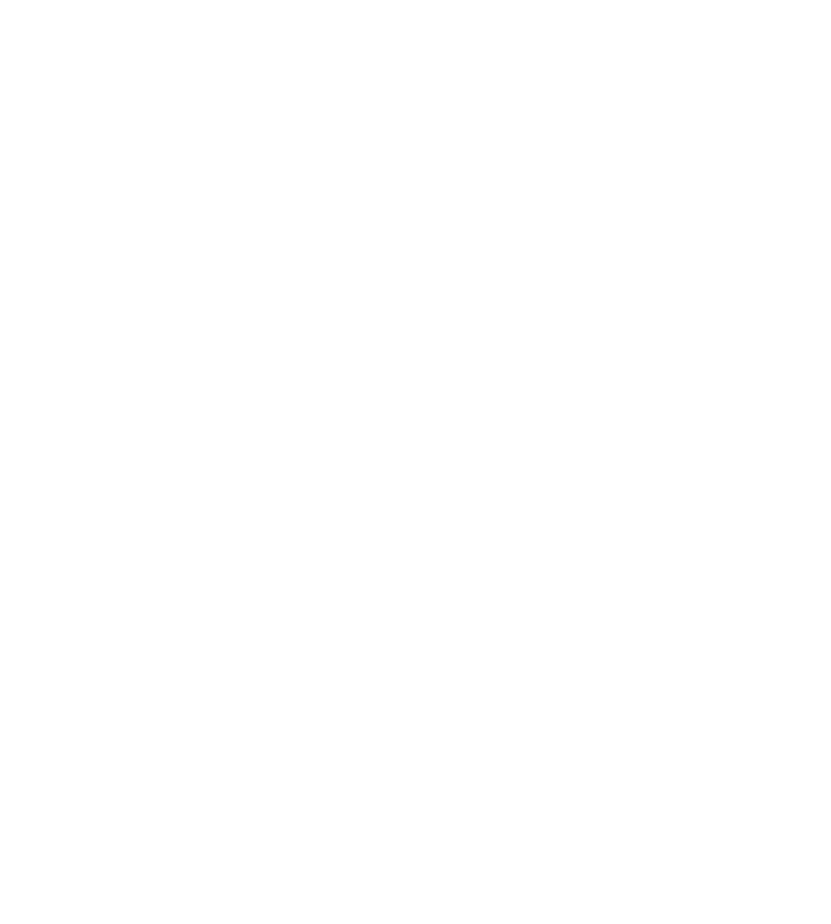
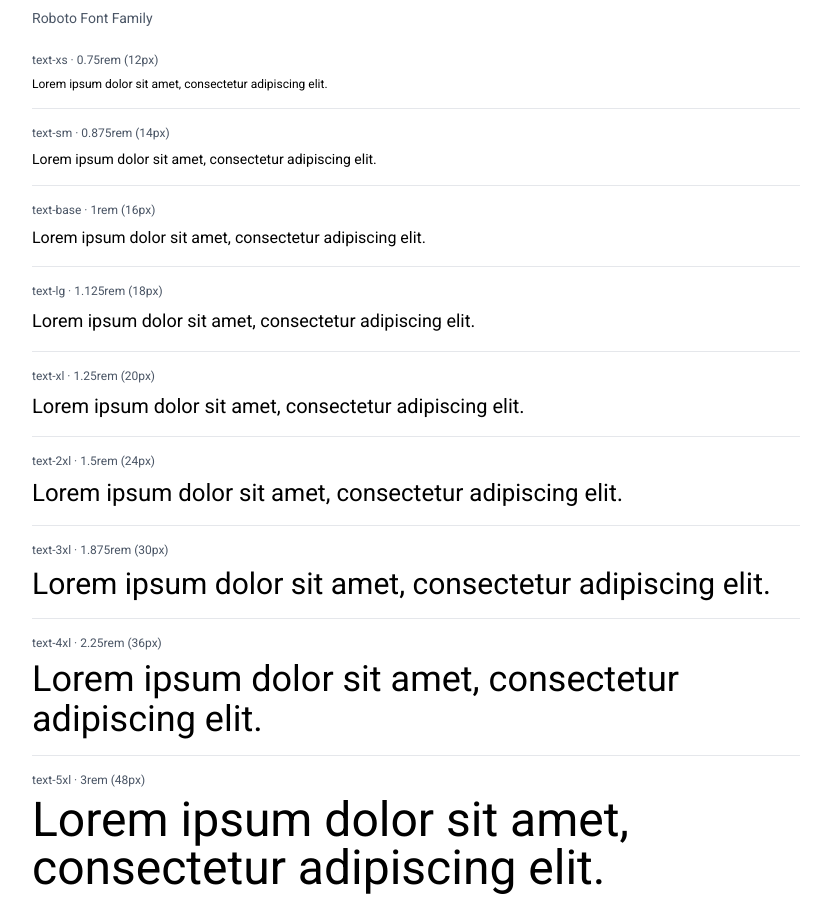
Before and after one commit to kleinlennart/un-website-boilerplate, a Next.js app: page / in a window 1280 px wide. Shown: the part 823-1747 px from the top of the page, without its empty margins (224-1055 px from the left). Before the commit the page ends 800 px from the top, so only its background shows below. Built offline with nearby package versions, Linux system fonts and the light colour scheme.

Commit message:
add typography

```diff
--- a/src/app/page.tsx
+++ b/src/app/page.tsx
@@ -115,6 +115,70 @@
                             </div>
                         </div>
                     </section>
+
+                    {/* Typography Showcase */}
+                    <section className="mt-12">
+                        <h2 className="text-2xl font-bold text-foreground mb-2">
+                            Typography Scale
+                        </h2>
+                        <p className="text-sm text-gray-600 mb-6">Roboto Font Family</p>
+                        <div className="space-y-4">
+                            <div className="border-b border-gray-200 pb-4">
+                                <p className="text-xs text-gray-600 mb-2">text-xs · 0.75rem (12px)</p>
+                                <p className="text-xs text-foreground">
+                                    Lorem ipsum dolor sit amet, consectetur adipiscing elit.
+                                </p>
+                            </div>
+                            <div className="border-b border-gray-200 pb-4">
+                                <p className="text-xs text-gray-600 mb-2">text-sm · 0.875rem (14px)</p>
+                                <p className="text-sm text-foreground">
+                                    Lorem ipsum dolor sit amet, consectetur adipiscing elit.
+                                </p>
+                            </div>
+                            <div className="border-b border-gray-200 pb-4">
+                                <p className="text-xs text-gray-600 mb-2">text-base · 1rem (16px)</p>
+                                <p className="text-base text-foreground">
+                                    Lorem ipsum dolor sit amet, consectetur adipiscing elit.
+                                </p>
+                            </div>
+                            <div className="border-b border-gray-200 pb-4">
+                                <p className="text-xs text-gray-600 mb-2">text-lg · 1.125rem (18px)</p>
+                                <p className="text-lg text-foreground">
+                                    Lorem ipsum dolor sit amet, consectetur adipiscing elit.
+                                </p>
+                            </div>
+                            <div className="border-b border-gray-200 pb-4">
+                                <p className="text-xs text-gray-600 mb-2">text-xl · 1.25rem (20px)</p>
+                                <p className="text-xl text-foreground">
+                                    Lorem ipsum dolor sit amet, consectetur adipiscing elit.
+                                </p>
+                            </div>
+                            <div className="border-b border-gray-200 pb-4">
+                                <p className="text-xs text-gray-600 mb-2">text-2xl · 1.5rem (24px)</p>
+                                <p className="text-2xl text-foreground">
+                                    Lorem ipsum dolor sit amet, consectetur adipiscing elit.
+                                </p>
+                            </div>
+                            <div className="border-b border-gray-200 pb-4">
+                                <p className="text-xs text-gray-600 mb-2">text-3xl · 1.875rem (30px)</p>
+                                <p className="text-3xl text-foreground">
+                                    Lorem ipsum dolor sit amet, consectetur adipiscing elit.
+                                </p>
+                            </div>
+                            <div className="border-b border-gray-200 pb-4">
+                                <p className="text-xs text-gray-600 mb-2">text-4xl · 2.25rem (36px)</p>
+                                <p className="text-4xl text-foreground">
+                                    Lorem ipsum dolor sit amet, consectetur adipiscing elit.
+                                </p>
+                            </div>
+                            <div>
+                                <p className="text-xs text-gray-600 mb-2">text-5xl · 3rem (48px)</p>
+                                <p className="text-5xl text-foreground">
+                                    Lorem ipsum dolor sit amet, consectetur adipiscing elit.
+                                </p>
+                            </div>
+                        </div>
+                    </section>
                 </div>
             </main>
         </div>
```
